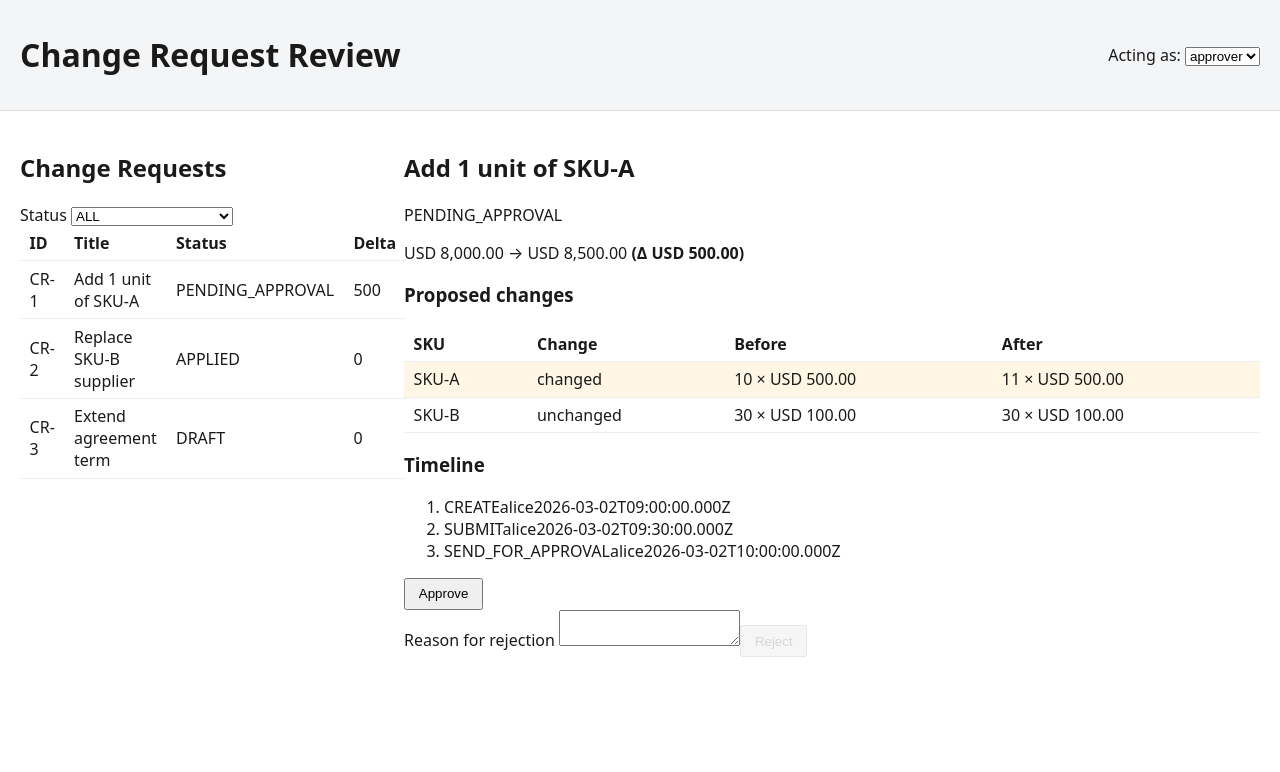
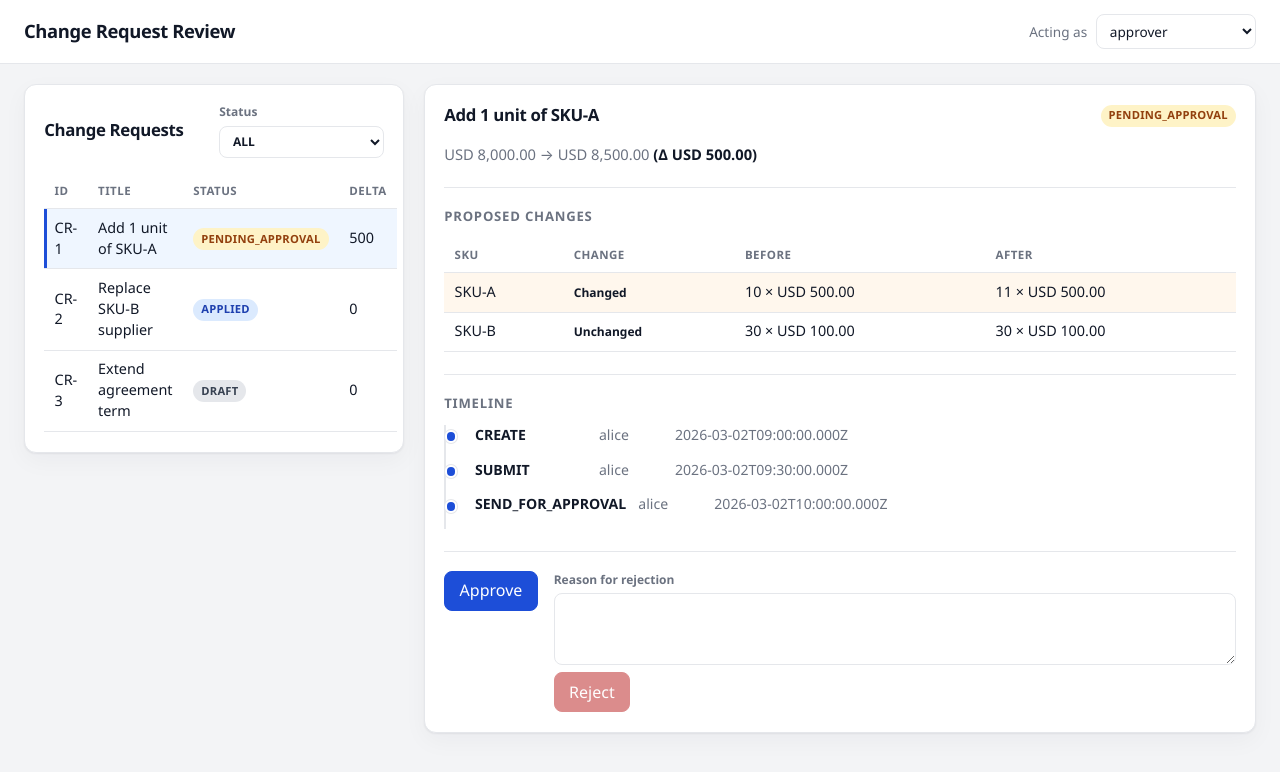
Before and after one commit to MohamedFadel01/Penny-Software-Assessment-Task, an Angular app: page / in a window 1280 px wide. Shown: the top 772 px of the page. Built offline with nearby package versions, Linux system fonts and the light colour scheme.

Commit message:
feat: polish the review layout with cards, status pills, and a selected row

```diff
--- a/src/app/app.component.html
+++ b/src/app/app.component.html
@@ -1,7 +1,7 @@
 <header class="app-header">
 	<h1>Change Request Review</h1>
-	<label>
-		Acting as:
+	<label class="app-header__user">
+		Acting as
 		<select (change)="switchUser($any($event.target).value)">
 			<option *ngFor="let key of userKeys" [value]="key" [selected]="session.user.id === users[key]?.id">{{ key }}</option>
 		</select>
@@ -9,6 +9,7 @@
 </header>
 
 <main class="app-layout" *ngIf="show">
-	<app-cr-list #list (select)="onSelect($event)" (loaded)="onListLoaded($event)"></app-cr-list>
+	<app-cr-list #list [selectedId]="selectedId" (select)="onSelect($event)" (loaded)="onListLoaded($event)"></app-cr-list>
 	<app-cr-detail *ngIf="selectedId" [id]="selectedId" (updated)="list.load()"></app-cr-detail>
+	<p *ngIf="!selectedId" class="cr-detail-placeholder">Select a change request to review.</p>
 </main>
--- a/src/components/cr-detail/cr-detail.component.html
+++ b/src/components/cr-detail/cr-detail.component.html
@@ -8,8 +8,10 @@
 
 	<ng-container *ngIf="state.status === 'loaded' && detail as cr">
 		<header class="cr-detail__header">
-			<h2>{{ cr.title }}</h2>
-			<span class="cr-status" [attr.data-status]="cr.status">{{ cr.status }}</span>
+			<div class="cr-detail__title-row">
+				<h2>{{ cr.title }}</h2>
+				<span class="cr-status" [attr.data-status]="cr.status">{{ cr.status }}</span>
+			</div>
 			<p class="cr-detail__totals">
 				{{ fmt(cr.baselineTotal) }} → {{ fmt(cr.newTotal) }}
 				<strong class="cr-detail__delta">(Δ {{ fmt(cr.delta) }})</strong>
--- a/src/components/cr-list/cr-list.component.html
+++ b/src/components/cr-list/cr-list.component.html
@@ -28,7 +28,12 @@
 			</tr>
 		</thead>
 		<tbody>
-			<tr *ngFor="let cr of visibleRows" class="cr-list__row" (click)="select.emit(cr.id)">
+			<tr
+				*ngFor="let cr of visibleRows"
+				class="cr-list__row"
+				[class.cr-list__row--selected]="cr.id === selectedId"
+				(click)="select.emit(cr.id)"
+			>
 				<td>{{ cr.id }}</td>
 				<td>{{ cr.title }}</td>
 				<td><span class="cr-status" [attr.data-status]="cr.status">{{ cr.status }}</span></td>
--- a/src/components/cr-list/cr-list.component.ts
+++ b/src/components/cr-list/cr-list.component.ts
@@ -1,4 +1,4 @@
-import { Component, EventEmitter, OnInit, Output } from '@angular/core';
+import { Component, EventEmitter, Input, OnInit, Output } from '@angular/core';
 import { CommonModule } from '@angular/common';
 import { CrApiService } from '../../api/cr-api.service';
 import { SessionService } from '../../session/session.service';
@@ -17,6 +17,7 @@ import { idle, loading, ViewState } from '../../common/view-state';
 	templateUrl: './cr-list.component.html',
 })
 export class CrListComponent implements OnInit {
+	@Input() selectedId: string | null = null;
 	@Output() select = new EventEmitter<string>();
 	@Output() loaded = new EventEmitter<CrSummary[]>();
 
--- a/src/styles.css
+++ b/src/styles.css
@@ -1,57 +1,382 @@
-/* Minimal demo styling — visual polish is NOT part of the exercise. */
+:root {
+	--bg: #f3f4f6;
+	--surface: #ffffff;
+	--text: #111827;
+	--muted: #6b7280;
+	--border: #e5e7eb;
+	--accent: #1d4ed8;
+	--accent-soft: #eff6ff;
+	--danger: #b91c1c;
+	--radius: 12px;
+	--shadow: 0 1px 2px rgba(17, 24, 39, 0.06), 0 8px 24px rgba(17, 24, 39, 0.04);
+}
+
+* {
+	box-sizing: border-box;
+}
+
 body {
-	font-family: system-ui, -apple-system, sans-serif;
+	font-family: "Segoe UI", system-ui, -apple-system, sans-serif;
 	margin: 0;
-	color: #1a1a1a;
+	color: var(--text);
+	background: var(--bg);
+	line-height: 1.45;
 }
+
+h1,
+h2,
+h3 {
+	margin: 0;
+	font-weight: 650;
+	letter-spacing: -0.02em;
+}
+
+h1 {
+	font-size: 1.15rem;
+}
+
+h2 {
+	font-size: 1.05rem;
+}
+
+h3 {
+	font-size: 0.82rem;
+	font-weight: 650;
+	color: var(--muted);
+	text-transform: uppercase;
+	letter-spacing: 0.06em;
+	margin-bottom: 0.75rem;
+}
+
+app-root {
+	display: block;
+	min-height: 100vh;
+}
+
+app-cr-list,
+app-cr-detail {
+	display: block;
+	min-width: 0;
+}
+
 .app-header {
 	display: flex;
 	align-items: center;
 	justify-content: space-between;
 	gap: 1rem;
-	padding: 0.75rem 1.25rem;
-	background: #f4f5f7;
-	border-bottom: 1px solid #ddd;
+	padding: 0.9rem 1.5rem;
+	background: var(--surface);
+	border-bottom: 1px solid var(--border);
 }
+
+.app-header__user {
+	display: flex;
+	align-items: center;
+	gap: 0.55rem;
+	font-size: 0.85rem;
+	color: var(--muted);
+}
+
 .app-layout {
 	display: grid;
-	grid-template-columns: 360px 1fr;
-	gap: 1.5rem;
-	padding: 1.25rem;
+	grid-template-columns: minmax(280px, 380px) minmax(0, 1fr);
+	gap: 1.25rem;
+	padding: 1.25rem 1.5rem 2rem;
 	align-items: start;
 }
+
+.cr-list,
+.cr-detail,
+.cr-detail-placeholder {
+	background: var(--surface);
+	border: 1px solid var(--border);
+	border-radius: var(--radius);
+	box-shadow: var(--shadow);
+	padding: 1.15rem 1.2rem 1.25rem;
+	min-height: 12rem;
+}
+
+.cr-detail-placeholder {
+	display: grid;
+	place-items: center;
+	color: var(--muted);
+	font-size: 0.95rem;
+}
+
+.cr-list__header,
+.cr-detail__title-row {
+	display: flex;
+	align-items: center;
+	justify-content: space-between;
+	gap: 0.75rem;
+	margin-bottom: 1rem;
+}
+
+.cr-list__header label,
+.cr-actions__reject label {
+	display: flex;
+	flex-direction: column;
+	gap: 0.3rem;
+	font-size: 0.75rem;
+	font-weight: 600;
+	color: var(--muted);
+}
+
+select,
+textarea,
+button {
+	font: inherit;
+}
+
+select {
+	min-width: 10rem;
+	padding: 0.35rem 0.55rem;
+	border: 1px solid var(--border);
+	border-radius: 8px;
+	background: var(--surface);
+	color: var(--text);
+}
+
 table {
 	border-collapse: collapse;
 	width: 100%;
+	font-size: 0.9rem;
 }
+
 th,
 td {
 	text-align: left;
-	padding: 0.4rem 0.6rem;
-	border-bottom: 1px solid #eee;
+	padding: 0.55rem 0.65rem;
+	border-bottom: 1px solid var(--border);
 }
+
+th {
+	font-size: 0.72rem;
+	font-weight: 650;
+	color: var(--muted);
+	text-transform: uppercase;
+	letter-spacing: 0.04em;
+}
+
 .cr-list__row {
 	cursor: pointer;
 }
+
 .cr-list__row:hover {
-	background: #f0f6ff;
+	background: var(--accent-soft);
 }
+
+.cr-list__row--selected {
+	background: var(--accent-soft);
+	box-shadow: inset 3px 0 0 var(--accent);
+}
+
+.cr-list__loading,
+.cr-list__empty,
+.cr-detail__loading {
+	color: var(--muted);
+	margin: 0.5rem 0 0;
+}
+
+.cr-list__error,
+.cr-detail__error,
+.cr-actions__error,
+.cr-actions__reason-error {
+	margin: 0.35rem 0 0.75rem;
+}
+
+.cr-status {
+	display: inline-block;
+	font-size: 0.7rem;
+	font-weight: 650;
+	letter-spacing: 0.02em;
+	padding: 0.18rem 0.5rem;
+	border-radius: 999px;
+	background: #e5e7eb;
+	color: #374151;
+	white-space: nowrap;
+}
+
+.cr-status[data-status='DRAFT'] {
+	background: #e5e7eb;
+	color: #374151;
+}
+
+.cr-status[data-status='SUBMITTED'] {
+	background: #e0e7ff;
+	color: #3730a3;
+}
+
+.cr-status[data-status='PENDING_APPROVAL'] {
+	background: #fef3c7;
+	color: #92400e;
+}
+
+.cr-status[data-status='APPROVED'] {
+	background: #dcfce7;
+	color: #166534;
+}
+
+.cr-status[data-status='APPLIED'] {
+	background: #dbeafe;
+	color: #1e40af;
+}
+
+.cr-status[data-status='REJECTED'],
+.cr-status[data-status='CANCELLED'] {
+	background: #fee2e2;
+	color: #991b1b;
+}
+
+.cr-detail__totals {
+	margin: 0;
+	color: var(--muted);
+	font-size: 0.92rem;
+}
+
+.cr-detail__delta {
+	color: var(--text);
+}
+
+.cr-diff,
+.cr-timeline,
+.cr-actions {
+	margin-top: 1.35rem;
+	padding-top: 1.2rem;
+	border-top: 1px solid var(--border);
+}
+
+.cr-diff__kind {
+	font-size: 0.75rem;
+	font-weight: 650;
+	text-transform: capitalize;
+}
+
+.cr-diff__row[data-kind='changed'] {
+	background: #fff7ed;
+}
+
+.cr-diff__row[data-kind='added'] {
+	background: #ecfdf5;
+}
+
+.cr-diff__row[data-kind='removed'] {
+	background: #fef2f2;
+}
+
+.cr-timeline__list {
+	list-style: none;
+	margin: 0;
+	padding: 0 0 0 0.85rem;
+	border-left: 2px solid var(--border);
+}
+
+.cr-timeline__entry {
+	display: grid;
+	grid-template-columns: minmax(7rem, auto) minmax(4rem, auto) 1fr;
+	column-gap: 0.75rem;
+	row-gap: 0.15rem;
+	position: relative;
+	padding: 0 0 0.9rem 0.95rem;
+	font-size: 0.88rem;
+}
+
+.cr-timeline__entry::before {
+	content: '';
+	position: absolute;
+	left: -0.95rem;
+	top: 0.35rem;
+	width: 0.55rem;
+	height: 0.55rem;
+	border-radius: 50%;
+	background: var(--accent);
+	border: 2px solid var(--surface);
+	box-shadow: 0 0 0 1px var(--border);
+}
+
+.cr-timeline__action {
+	font-weight: 650;
+}
+
+.cr-timeline__by,
+.cr-timeline__at,
+.cr-timeline__note {
+	color: var(--muted);
+}
+
+.cr-timeline__note {
+	grid-column: 1 / -1;
+	font-style: italic;
+}
+
+.cr-actions {
+	display: flex;
+	flex-wrap: wrap;
+	align-items: flex-start;
+	gap: 0.85rem 1rem;
+}
+
+.cr-actions__reject {
+	flex: 1 1 16rem;
+	display: flex;
+	flex-direction: column;
+	gap: 0.45rem;
+}
+
+.cr-actions__reason {
+	width: 100%;
+	min-height: 4.5rem;
+	padding: 0.5rem 0.6rem;
+	border: 1px solid var(--border);
+	border-radius: 8px;
+	resize: vertical;
+}
+
 button {
-	padding: 0.4rem 0.8rem;
+	padding: 0.45rem 0.9rem;
+	border-radius: 8px;
+	border: 1px solid var(--border);
+	background: var(--surface);
+	color: var(--text);
+	cursor: pointer;
 }
+
+button:hover:not(:disabled) {
+	background: var(--bg);
+}
+
+.cr-actions__approve {
+	background: var(--accent);
+	border-color: var(--accent);
+	color: #fff;
+}
+
+.cr-actions__approve:hover:not(:disabled) {
+	background: #1e40af;
+}
+
+.cr-actions__reject-btn {
+	background: var(--danger);
+	border-color: var(--danger);
+	color: #fff;
+	align-self: flex-start;
+}
+
+.cr-actions__reject-btn:hover:not(:disabled) {
+	background: #991b1b;
+}
+
 button:disabled {
 	opacity: 0.5;
 	cursor: not-allowed;
 }
+
 [role='alert'] {
-	color: #b00020;
+	color: var(--danger);
 }
-.cr-diff__row[data-kind='changed'] {
-	background: #fff6e5;
+
+@media (max-width: 800px) {
+	.app-layout {
+		grid-template-columns: 1fr;
+	}
 }
-.cr-diff__row[data-kind='added'] {
-	background: #e9f8ee;
-}
-.cr-diff__row[data-kind='removed'] {
-	background: #fdecea;
-}
```
Also changed, not shown: 2 other files (tests, documents, lock files or other folders).
